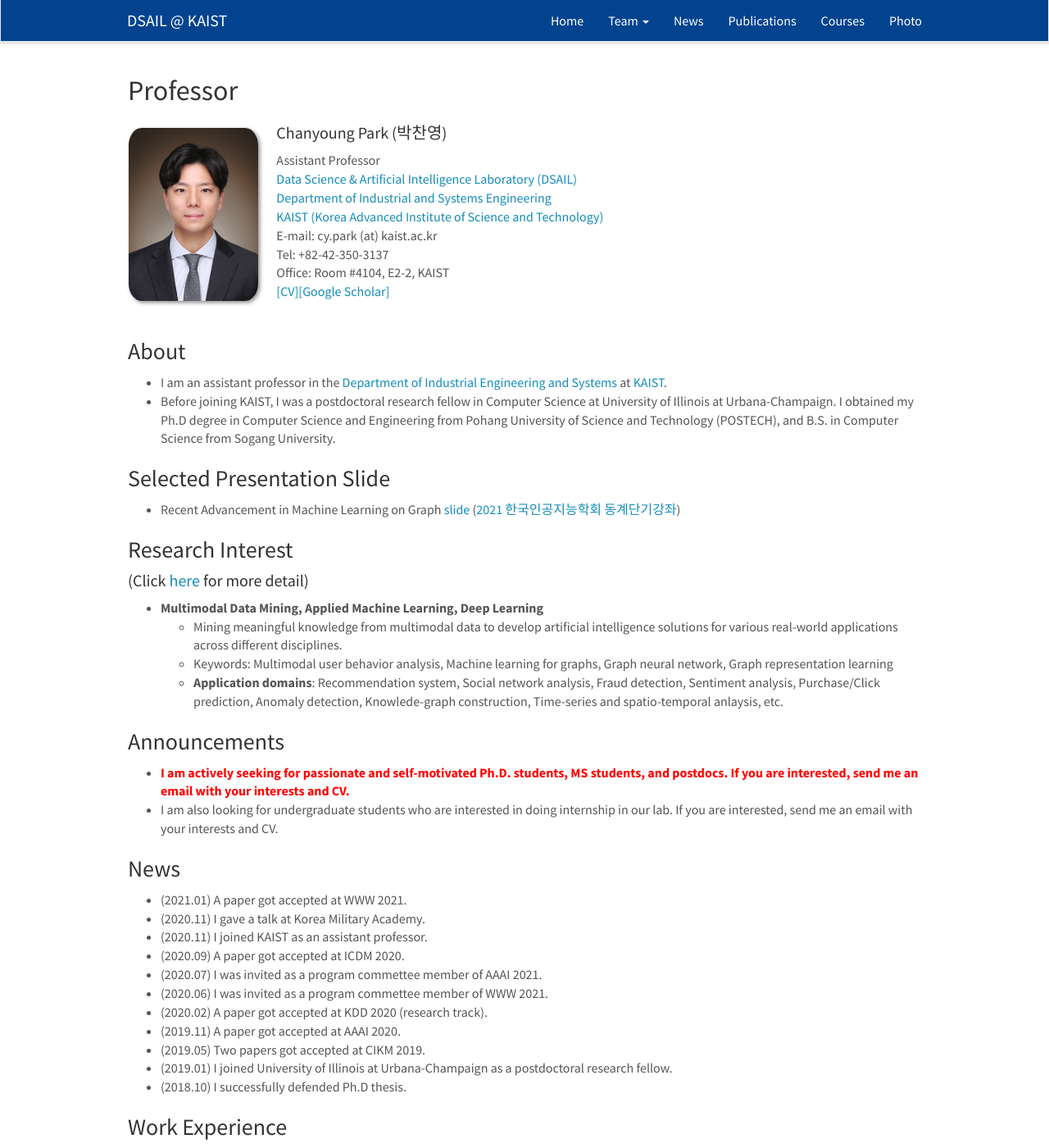
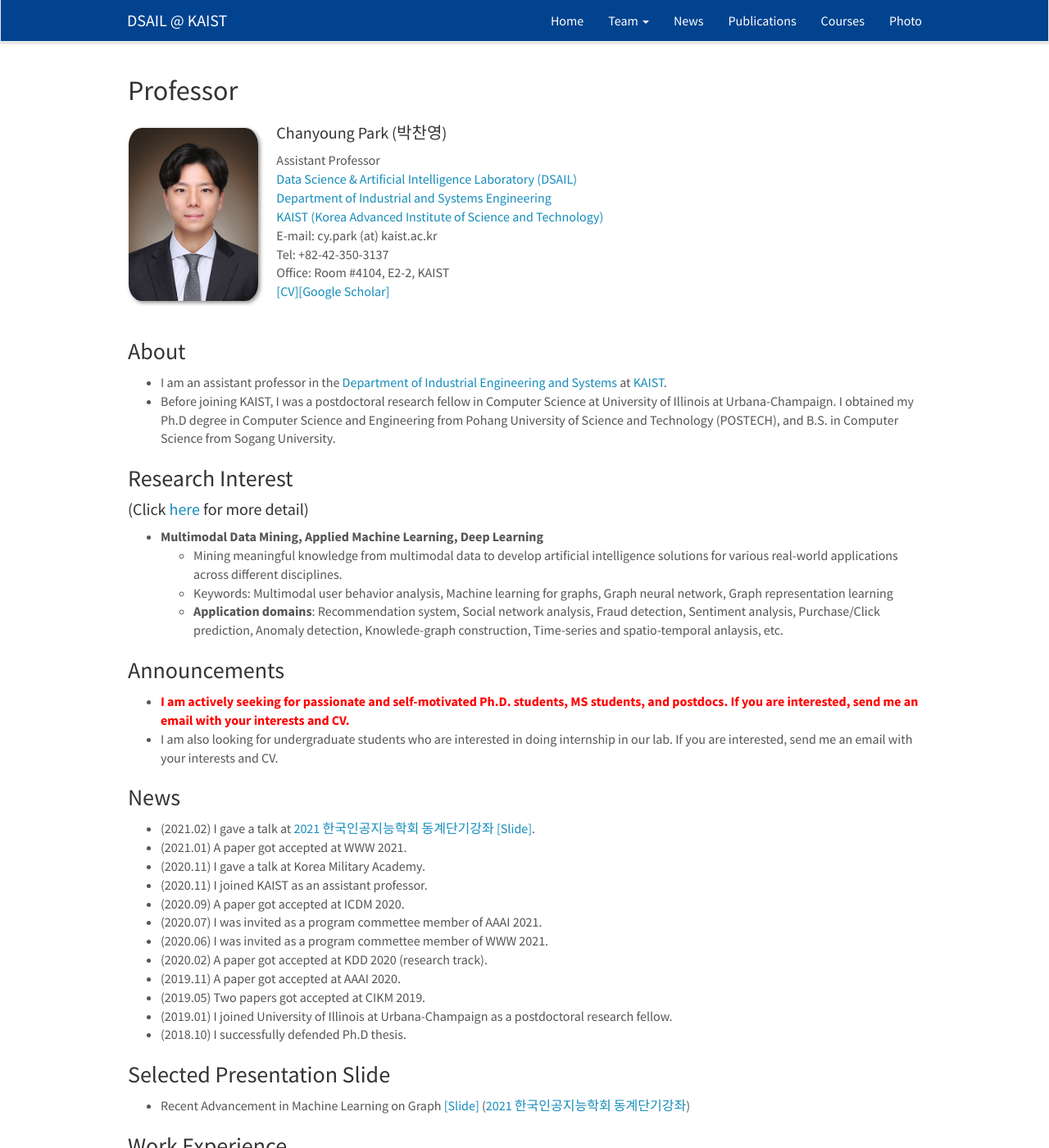
Before and after one commit to kaist-dsail/kaist-dsail.github.io, a Jekyll site: the page built from _pages/professor.md, in a window 1280 px wide and 1400 px high. Shown: the whole window at 82% size. Built offline with Jekyll 4.4.1, drawn with Linux system fonts in a browser that asks for light colours; nearby versions of some CDN libraries.

Commit message:
Update professor.md

```diff
--- a/_pages/professor.md
+++ b/_pages/professor.md
@@ -43,6 +40,7 @@ permalink: /professor/
 - I am also looking for undergraduate students who are interested in doing internship in our lab. If you are interested, send me an email with your interests and CV.
 
 ### News
+- (2021.02) I gave a talk at [2021 한국인공지능학회 동계단기강좌](http://aiassociation.kr/Conference/ConferenceView.asp?AC=0&CODE=CC20210101&CpPage=104#CONF) [[Slide]](https://dsail.kaist.ac.kr/files/MLGraph2021.pdf).
 - (2021.01) A paper got accepted at WWW 2021.
 - (2020.11) I gave a talk at Korea Military Academy.
 - (2020.11) I joined KAIST as an assistant professor.
@@ -54,6 +52,10 @@ permalink: /professor/
 - (2019.05) Two papers got accepted at CIKM 2019.
 - (2019.01) I joined University of Illinois at Urbana-Champaign as a postdoctoral research fellow.
 - (2018.10) I successfully defended Ph.D thesis.
+
+### Selected Presentation Slide
+- Recent Advancement in Machine Learning on Graph [[Slide]](https://dsail.kaist.ac.kr/files/MLGraph2021.pdf) ([2021 한국인공지능학회 동계단기강좌](http://aiassociation.kr/Conference/ConferenceView.asp?AC=0&CODE=CC20210101&CpPage=104#CONF))
+
 
 ### Work Experience
 - <b>KAIST (Korea Advanced Institute of Science and Technology)</b>, Daejeon, South Korea
```
Also changed, not shown: other parts of _pages/professor.md (+0 -3 lines).
